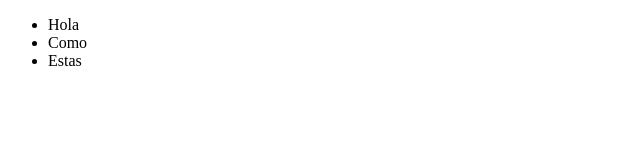
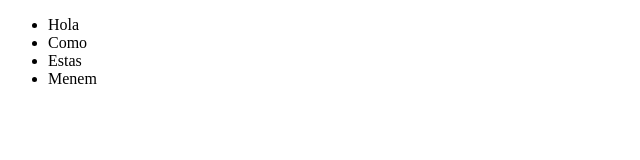
Before and after one commit to ManuelTalavera/prueba-git, a plain HTML site: page index.html in a window 1280 px wide. Shown: the full height of the page, 0-640 px from the left. Drawn offline with Linux system fonts and the light colour scheme.

Commit message:
Agregue a menem a la lista

```diff
--- a/index.html
+++ b/index.html
@@ -12,6 +12,7 @@
             <li>Hola</li>
             <li>Como</li>
             <li>Estas</li>
+            <li>Menem</li>
         </ul>
     </section>
 
```
